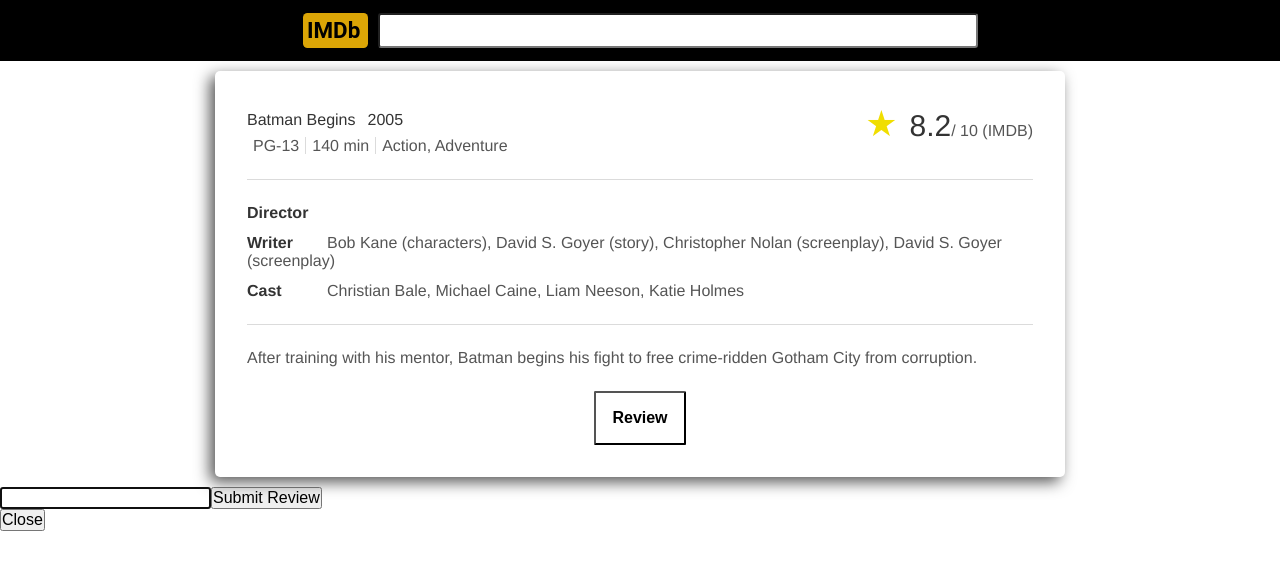
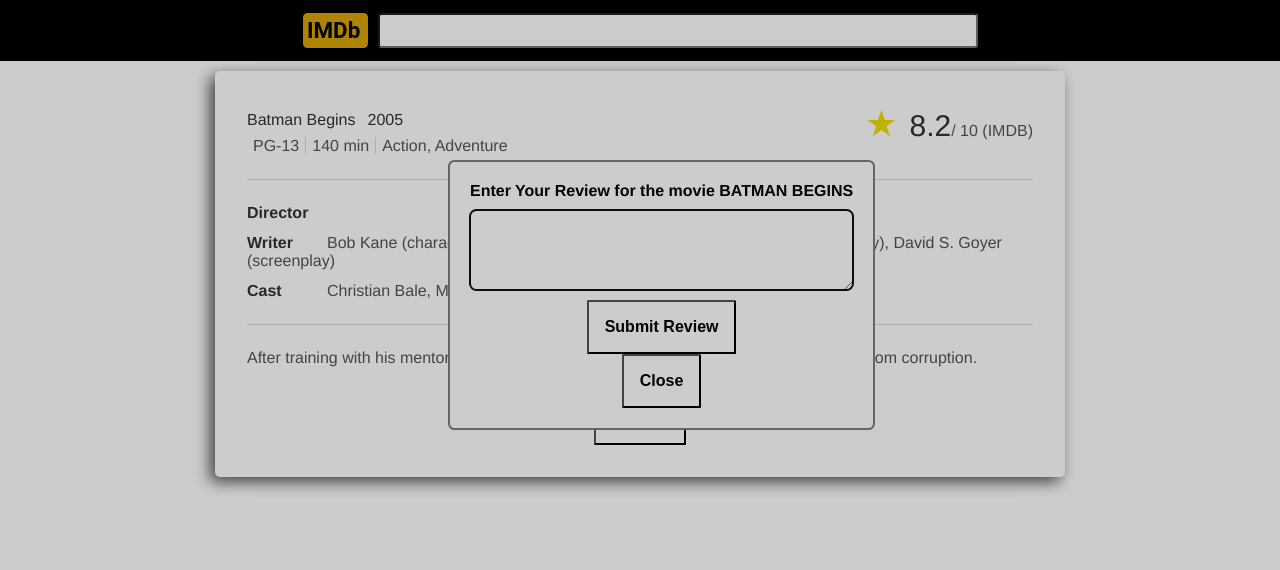
Before and after one commit to TheCoderFish/imdb-movie-review, an Angular app: page /movies/list in a window 1280 px wide. Both pictures are taken after a click on the button "Review". Shown: the top 570 px of the page. Built offline with nearby package versions, Linux system fonts and the light colour scheme.

Commit message:
styling review component

```diff
--- a/src/app/movies/movie-detail/movie-detail.component.ts
+++ b/src/app/movies/movie-detail/movie-detail.component.ts
@@ -2,6 +2,7 @@
 import { Movie } from '../movie.model';
 import { MovieReviewComponent } from '../movie-review/movie-review.component';
 import { NgbModal, NgbModalConfig, NgbModalRef } from '@ng-bootstrap/ng-bootstrap';
+import { config } from 'rxjs';
 
 @Component({
   selector: 'app-movie-detail',
@@ -22,17 +23,20 @@
 
   private _movie: Movie;
 
-  constructor(config: NgbModalConfig, private modalService: NgbModal) {
-    config.backdrop = true;
-    config.centered = true;
-    config.size = 'xl';
+  constructor(private modalService: NgbModal) {
+
   }
 
   ngOnInit() {
   }
 
   openReviewModal() {
-    const modalRef: NgbModalRef = this.modalService.open(MovieReviewComponent);
+    const config = {
+      backdrop: true,
+      windowClass:'custom-class',
+      backdropClass:'backdrop'
+    }
+    const modalRef: NgbModalRef = this.modalService.open(MovieReviewComponent, config);
     const reviewInstance: MovieReviewComponent = modalRef.componentInstance;
     reviewInstance.movie = this.movie;
   }
--- a/src/app/movies/movie-review/movie-review.component.html
+++ b/src/app/movies/movie-review/movie-review.component.html
@@ -1,7 +1,10 @@
-<form>
-    <input [formControl]="review" type="text">
-    <button type="button" (click)="submitReview()">Submit Review</button>
-</form>
-<div class="modal-footer">
-    <button type="button" class="btn btn-outline-dark" (click)="activeModal.close('Close click')">Close</button>
+<div class="review-container">
+    <label for="movie-review" class="review-label"> Enter Your Review for the movie {{movie.Title | uppercase}}</label>
+    <div class="input-area">
+        <textarea id="movie-review" [formControl]="review" type="text"></textarea>
+    </div>
+    <button id="submit-review" class="btn" type="button" (click)="submitReview()">Submit Review</button>
+    <div class="modal-footer">
+        <button type="button" class="btn btn-outline-dark" (click)="activeModal.close('Close click')">Close</button>
+    </div>
 </div>
--- a/src/app/movies/movie-review/movie-review.component.scss
+++ b/src/app/movies/movie-review/movie-review.component.scss
@@ -1,6 +1,27 @@
-.backdrop {
-    position: fixed;
-    width: 100%;
-    height: 100%;
-    background: rgba(0, 0, 0, 0.7);
+.review-container {
+    font-family: 'Helvetica', sans-serif, 'Ariel';
+    background-color: white;
+    margin: 0 auto;
+    text-align: center;
+    .review-label {
+        font-weight: bold;
+        display: inline-block;
+        margin-bottom: 10px;
+    }
+    #movie-review {
+        display: block;
+        width: 100%;
+        border: gray;
+        border-radius: 0.4em;
+        height: 80px;
+        margin-bottom: 10px;
+    }
+    .btn {
+        background-color: white;
+        border-radius: 0.4em;
+        padding: 1em;
+        border-radius: 0.1em;
+        font-weight: bold;
+        #submit-review {}
+    }
 }
--- a/src/index.html
+++ b/src/index.html
@@ -6,7 +6,6 @@
     <title>MovieReview</title>
     <base href="/">
     <meta name="viewport" content="width=device-width, initial-scale=1">
-
     <link rel="icon" type="image/x-icon" href="favicon.ico">
 </head>
 
--- a/src/styles.scss
+++ b/src/styles.scss
@@ -6,3 +6,25 @@
     box-sizing: border-box;
     font-size: 16px;
 }
+
+.custom-class {
+    position: fixed;
+    top: 20%;
+    left: 35%;
+    margin: 0 auto;
+    z-index: 1051;
+    padding: 20px;
+    border: 2px solid gray;
+    border-radius: 0.4em;
+    background-color: white;
+}
+
+.backdrop {
+    position: fixed;
+    top: 0;
+    left: 0;
+    height: 100%;
+    width: 100%;
+    background-color: rgba($color: #000000, $alpha: 0.2);
+    z-index: 1000;
+}
```
